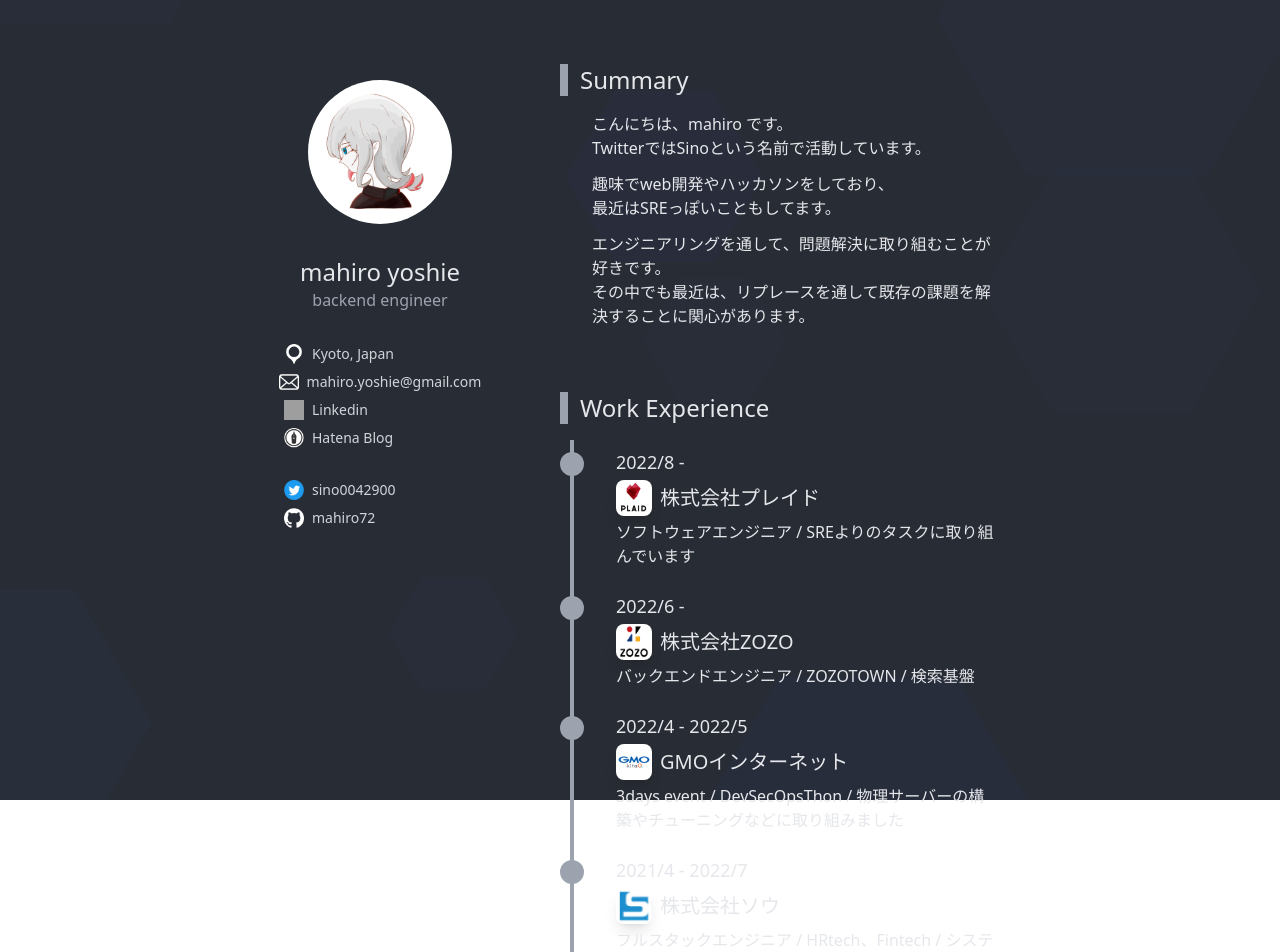
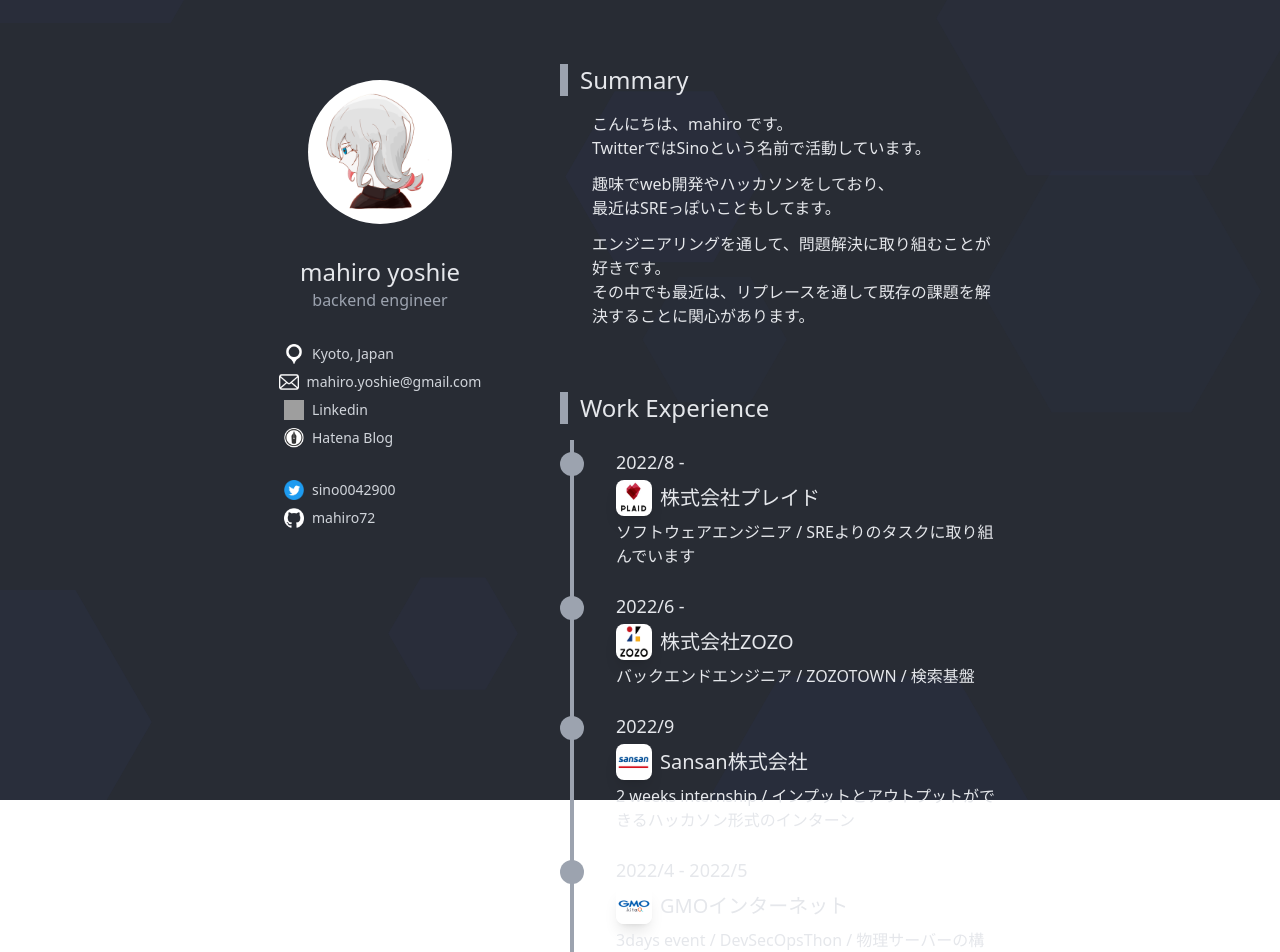
Before and after one commit to mahiro72/mahiro72-resume, a React (Create React App) app: page / in a window 1280 px wide. Shown: the top 952 px of the page. Built offline with nearby package versions, Linux system fonts and the light colour scheme; grey boxes are pictures that could not be loaded.

Commit message:
add work

```diff
--- a/src/data/profile/work/data.ts
+++ b/src/data/profile/work/data.ts
@@ -5,6 +5,8 @@ import img_cookpad from "../../../img/profile/work/cookpad.png"
 import img_plaid from "../../../img/profile/work/plaid.png"
 import img_sou from "../../../img/profile/work/sou.png"
 import img_gmo from "../../../img/profile/work/gmo.jpg"
+import img_sansan from "../../../img/profile/work/sansan.png"
+
 
 const data = {
     "work":[
@@ -19,6 +21,12 @@ const data = {
             "img":img_zozo,
             "name":"株式会社ZOZO",
             "about":"バックエンドエンジニア / ZOZOTOWN / 検索基盤"
+        },
+        {
+            "date":"2022/9",
+            "img":img_sansan,
+            "name":"Sansan株式会社",
+            "about":"2 weeks internship / インプットとアウトプットができるハッカソン形式のインターン"
         },
         {
             "date":"2022/4 - 2022/5",
```
Also changed, not shown: src/img/profile/work/sansan.png (added).
